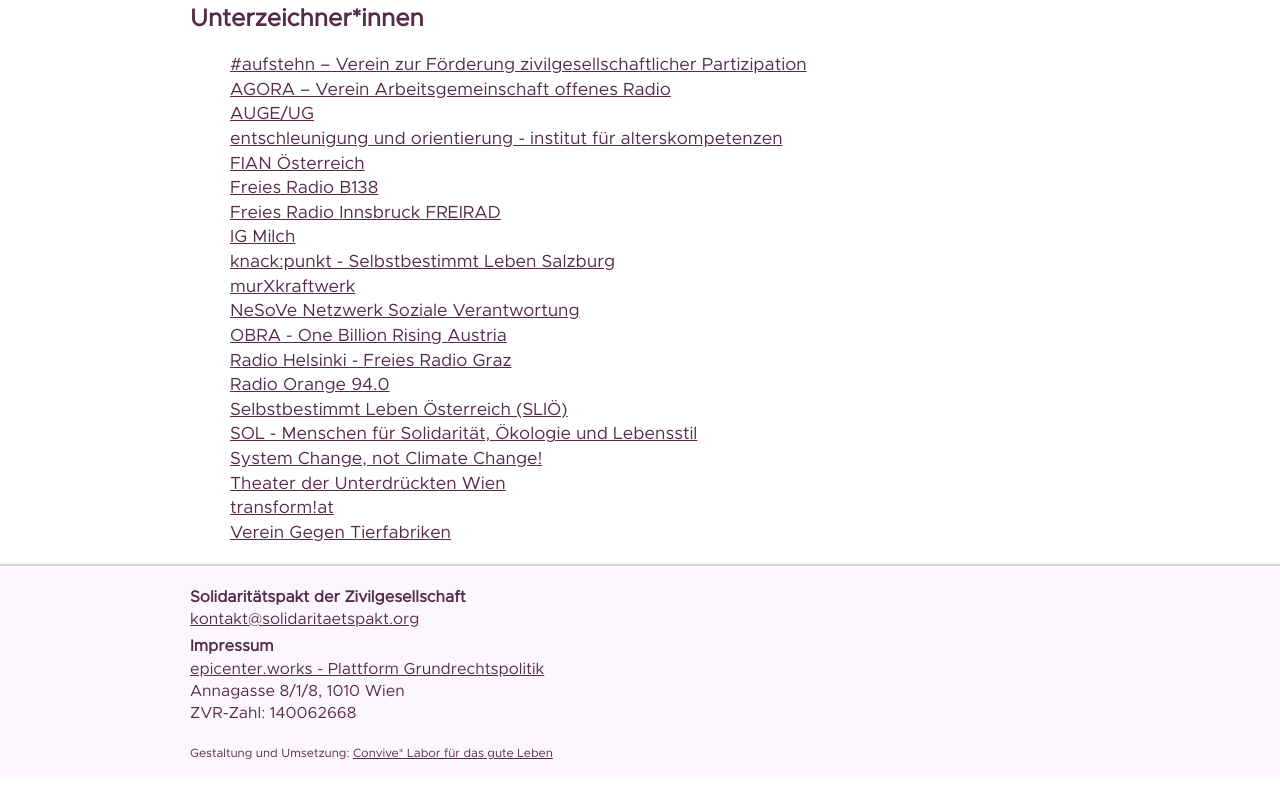
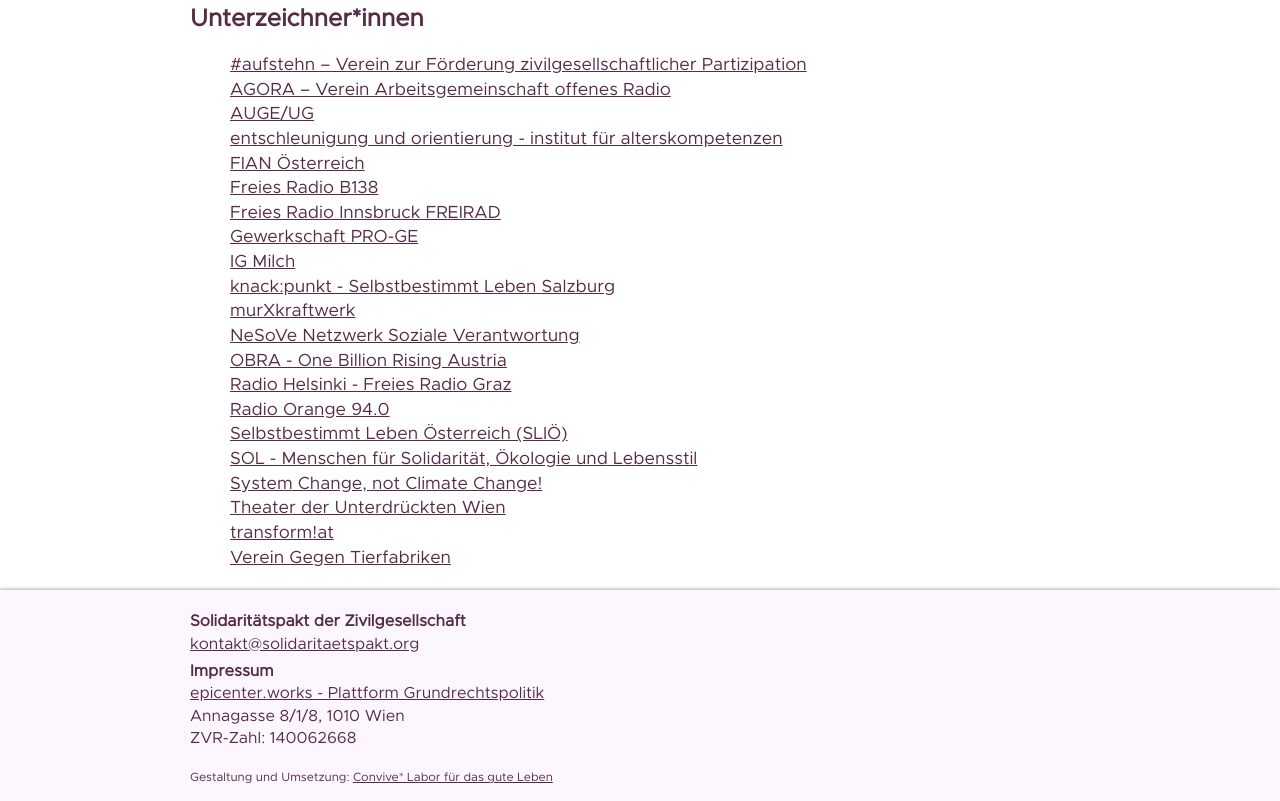
Before and after one commit to convive-lab/solidaritaetspakt, a plain HTML site: page index.html in a window 1280 px wide. Shown: the part 1958-2759 px from the top of the page. Before the commit the page ends 2735 px from the top, so only its background shows below. Drawn offline with nearby package versions, Linux system fonts and the light colour scheme.

Commit message:
Eintragung PRO-GE

```diff
--- a/index.html
+++ b/index.html
@@ -119,6 +119,7 @@
 <li><a target="_blank" href="https://fian.at/">FIAN Österreich</a></li>
 <li><a target="_blank" href="http://www.radio-b138.at/index.php">Freies Radio B138</a></li>
 <li><a target="_blank" href="http://www.freirad.at/">Freies Radio Innsbruck FREIRAD</a></li>
+<li><a target="_blank" href="http://www.proge.at">Gewerkschaft PRO-GE</a></li>
 <li><a target="_blank" href="http://www.ig-milch.at/">IG Milch</a></li>
 <li><a target="_blank" href="http://www.knackpunkt-salzburg.at">knack:punkt - Selbstbestimmt Leben Salzburg</a></li>
 <li><a target="_blank" href="http://www.murxkraftwerk.at/">murXkraftwerk</a></li>
```
